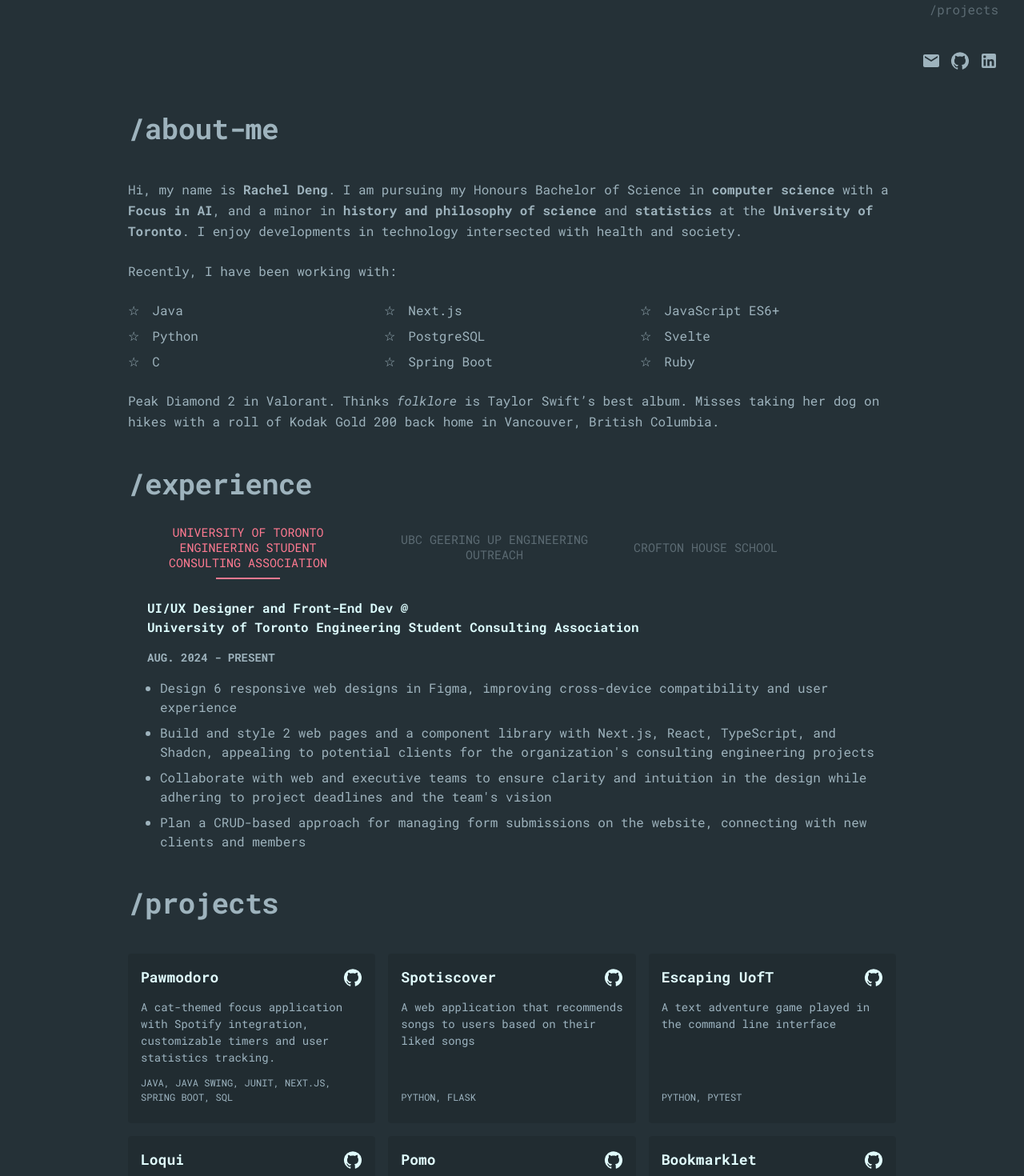
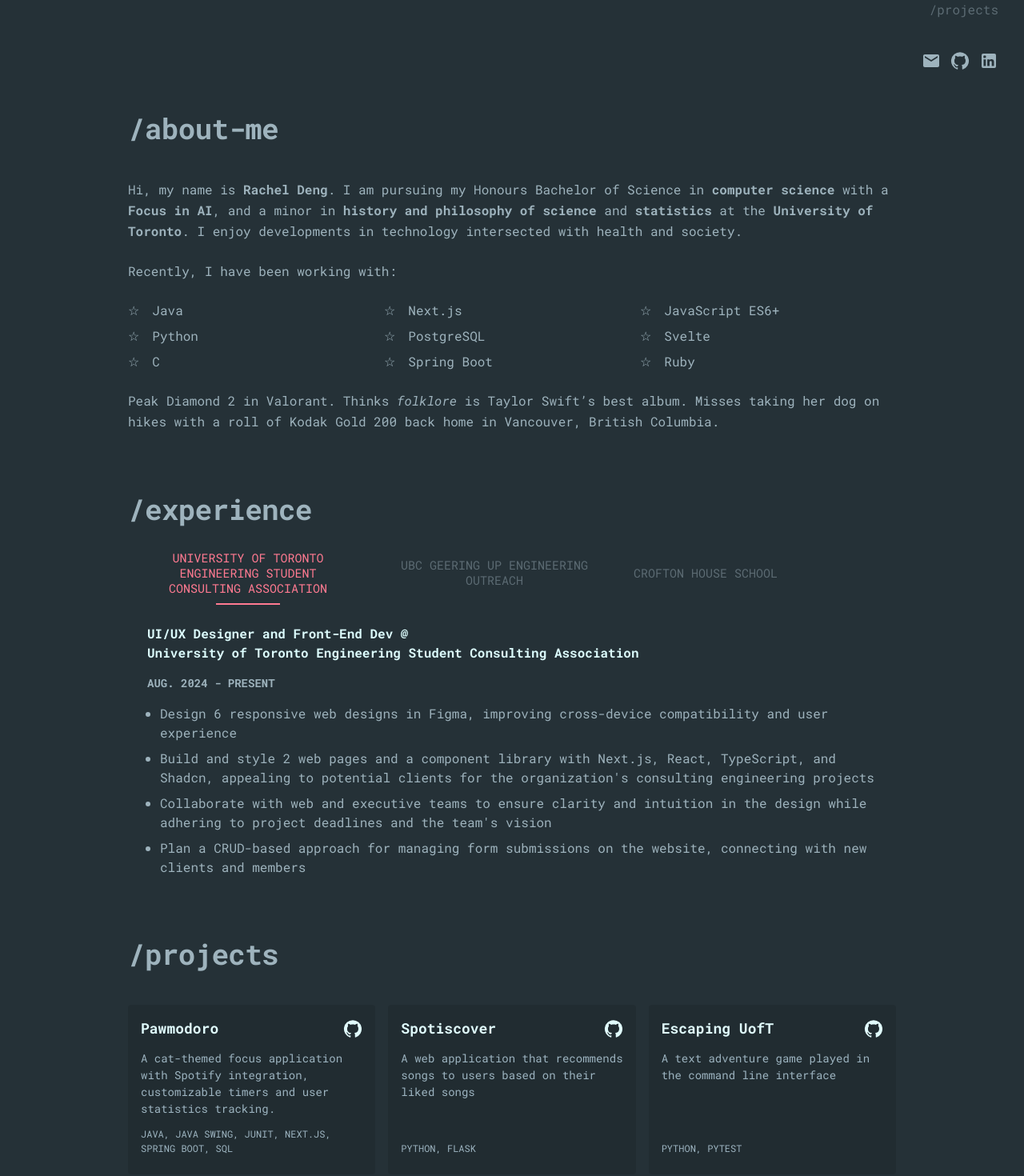
Before and after one commit to rachelkd/portfolio, a React (Vite) app: page / in a window 1280 px wide. Shown: the part 680-2150 px from the top of the page at 80% size. Built offline with nearby package versions, Linux system fonts and the light colour scheme.

Commit message:
Added bottom padding

```diff
--- a/src/App.css
+++ /dev/null
@@ -1,65 +0,0 @@
-#root {
-    padding: 0 8rem;
-    height: 100%;
-    justify-content: center;
-    align-items: left;
-    display: flex;
-    flex-direction: column;
-    overflow-x: hidden;
-}
-
-p {
-    line-height: 1.5;
-}
-
-h1 {
-    line-height: 0;
-}
-
-@media screen and (max-width: 960px) {
-    #root {
-        padding: 0 1rem;
-    }
-}
-
-.bold {
-    font-weight: 700;
-}
-
-.highlight {
-    color: var(--accent-color);
-}
-
-.highlight-2 {
-    color: var(--accent-color-2);
-}
-
-.main-content {
-    flex: 1;
-    display: flex;
-    flex-direction: column;
-}
-
-.footer {
-    width: 100%;
-    display: flex;
-    justify-content: center;
-    align-items: center;
-}
-
-.typing-cursor {
-    display: inline-block;
-    width: 2px;
-    animation: blink 1s ease-in infinite;
-    margin-left: 2px;
-}
-
-@keyframes blink {
-    0%,
-    100% {
-        opacity: 1;
-    }
-    50% {
-        opacity: 0;
-    }
-}
--- a/src/App.tsx
+++ b/src/App.tsx
@@ -7,9 +7,6 @@
 import AboutMe from './components/pages/AboutMe';
 import Experience from './components/pages/Experience';
 import Projects from './components/pages/Projects';
-
-// CSS
-// import './App.css';
 
 function App() {
     return (
--- a/src/components/pages/AboutMe.tsx
+++ b/src/components/pages/AboutMe.tsx
@@ -2,10 +2,7 @@
 
 const AboutMe: FC = () => {
     return (
-        <div
-            className='about-me max-w-screen-lg flex flex-col gap-6'
-            id='about-me'
-        >
+        <div className='about-me pb-8 flex flex-col gap-6' id='about-me'>
             <h1>/about-me</h1>
             <div className='text-section'>
                 <p>
--- a/src/components/pages/Experience.tsx
+++ b/src/components/pages/Experience.tsx
@@ -3,7 +3,7 @@
 
 const Experience: FC = () => {
     return (
-        <div className='experience-page' id='experience'>
+        <div className='experience-page pb-8' id='experience'>
             <h1>/experience</h1>
             <JobsList />
         </div>
--- a/src/components/pages/Projects.tsx
+++ b/src/components/pages/Projects.tsx
@@ -3,7 +3,7 @@
 
 const Projects: FC = () => {
     return (
-        <div className='flex flex-col gap-6' id='projects'>
+        <div className='flex flex-col gap-6 pb-8' id='projects'>
             <h1>/projects</h1>
             <Cards />
         </div>
```
